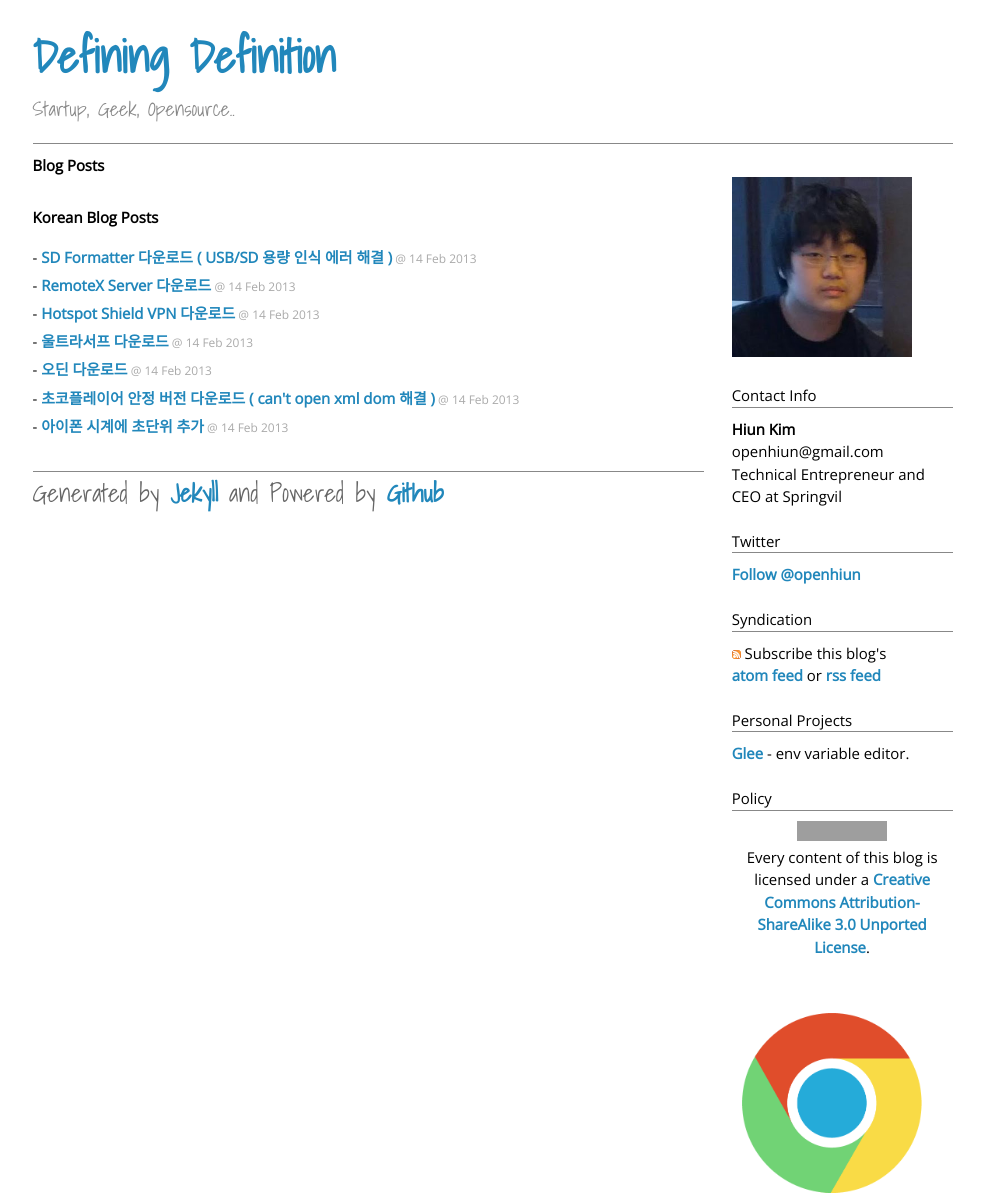
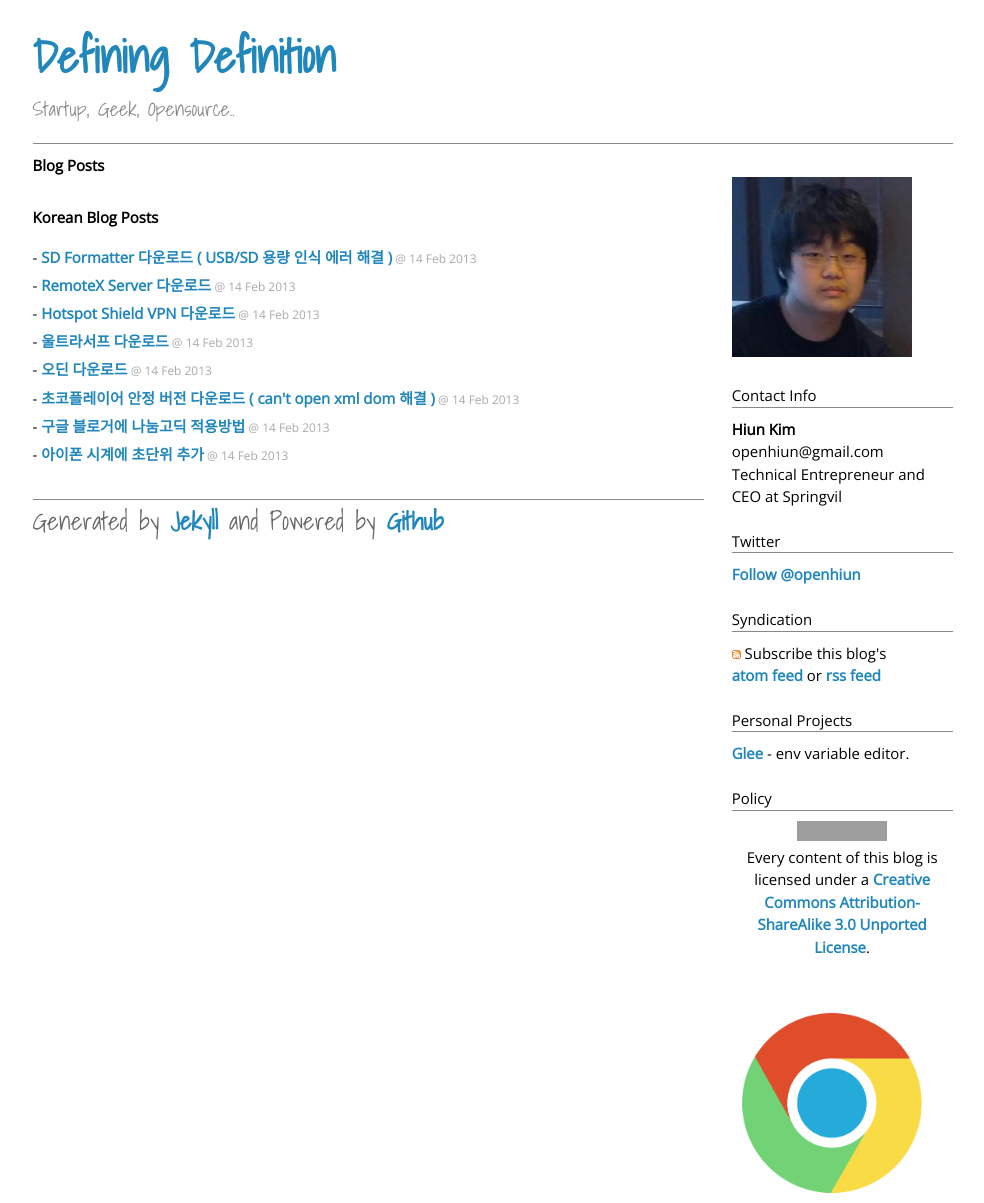
Before and after one commit to Gorski4123/openhiun.github.com, a Jekyll site: the page built from index.html, in a window 1280 px wide. Shown: the whole page, without its empty margins (160-1144 px from the left). Built offline with Jekyll 4.4.1, drawn with Linux system fonts in a browser that asks for light colours; Markdown is read by kramdown in place of the engine named in the settings; comment, search, counter and statistics services are not loaded; grey boxes are pictures that could not be loaded.

Commit message:
Update 2013-02-14-nanum-gothic-on-google-blogger.html

```diff
--- a/_posts/2013-02-14-nanum-gothic-on-google-blogger.html
+++ b/_posts/2013-02-14-nanum-gothic-on-google-blogger.html
@@ -10,7 +10,7 @@ description:
 blogger:
     siteid: "98320892776810016"
     postid: "2377971687381890176"
-categories: [블로거팁]
+categories: [k, 블로거팁]
 author:
     name: "Hiun Kim"
     url: "http://www.blogger.com/profile/03959746300918215329?rel=author"
```
